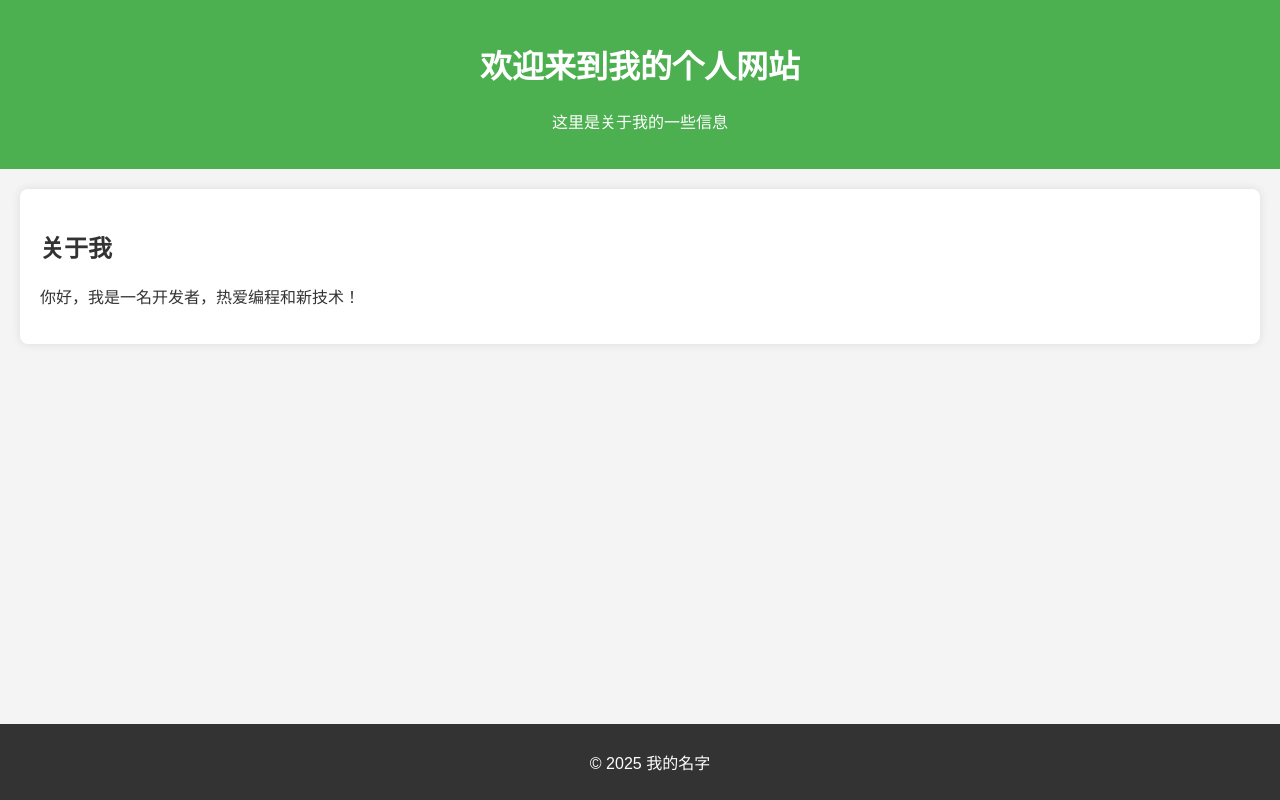
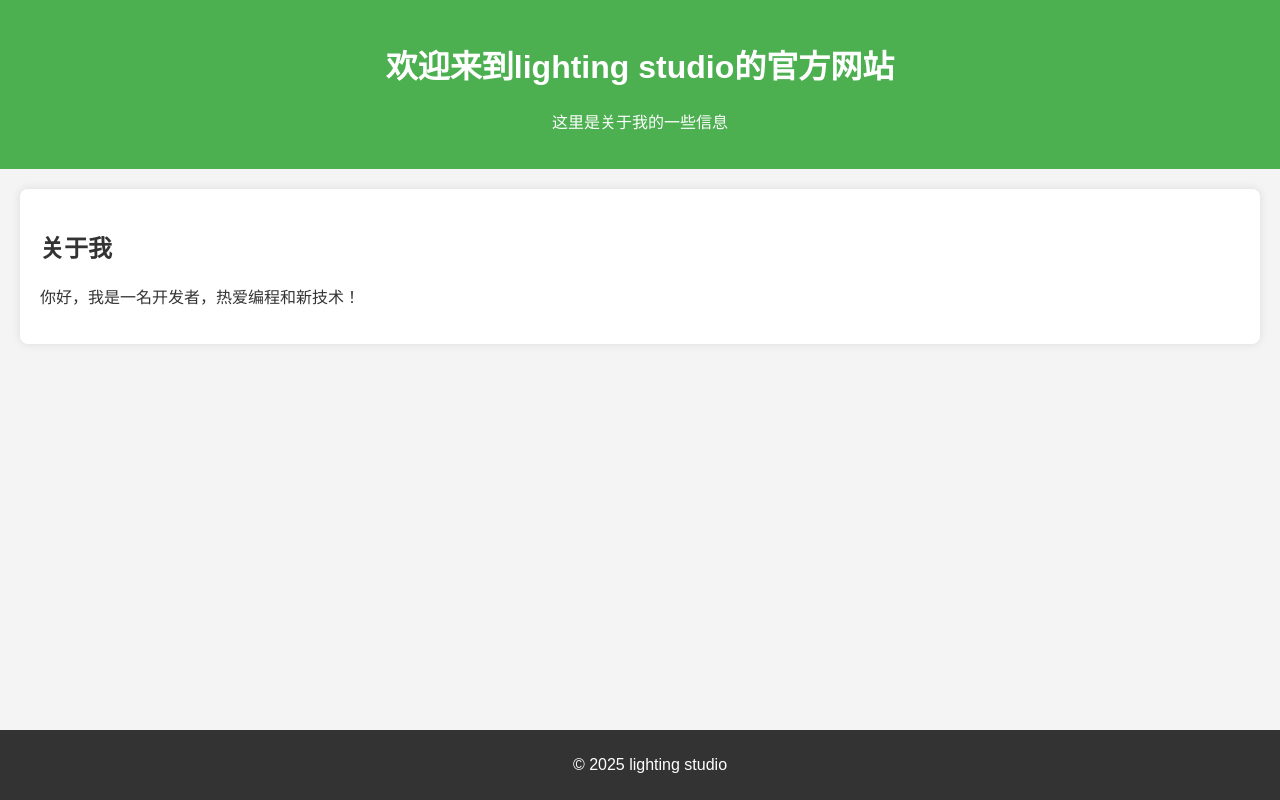
Before and after one commit to lighting-studio/lighting-studio.github.io, a plain HTML site: page index.html in a window 1280 px wide. Drawn offline with Linux system fonts and the light colour scheme.

Commit message:
Update index.html

```diff
--- a/index.html
+++ b/index.html
@@ -3,12 +3,12 @@
 <head>
     <meta charset="UTF-8">
     <meta name="viewport" content="width=device-width, initial-scale=1.0">
-    <title>我的个人网站</title>
+    <title>lighting studio</title>
     <link rel="stylesheet" href="styles.css">
 </head>
 <body>
     <header>
-        <h1>欢迎来到我的个人网站</h1>
+        <h1>欢迎来到lighting studio的官方网站</h1>
         <p>这里是关于我的一些信息</p>
     </header>
 
@@ -18,7 +18,7 @@
     </section>
 
     <footer>
-        <p>&copy; 2025 我的名字</p>
+        <p>&copy; 2025 lighting studio</p>
     </footer>
 </body>
 </html>
```
